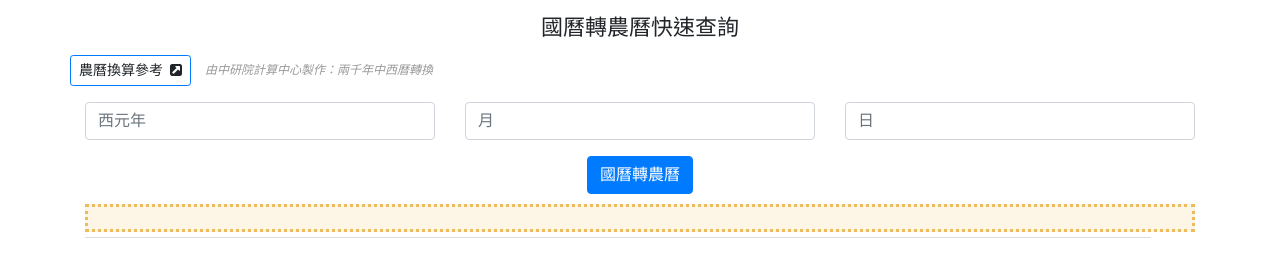
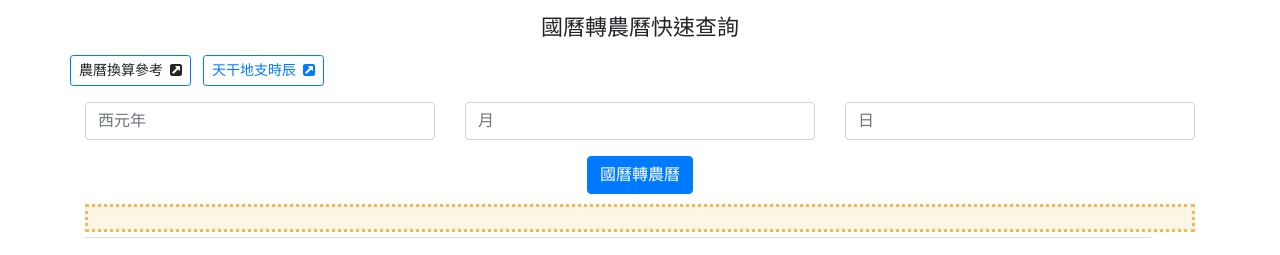
Before and after one commit to john8895/chinese-western-years-map, a plain HTML site: page index.html in a window 1280 px wide. Shown: the top 255 px of the page. Drawn offline with nearby package versions, Linux system fonts and the light colour scheme; some packages are replaced by stand-ins of ours; a script that the page names is missing.

Commit message:
Update index.html

```diff
--- a/index.html
+++ b/index.html
@@ -15,11 +15,13 @@
             <button onclick="topFunction()" id="gotopBtn" title="Go to top">Top</button>
             <h1>國曆轉農曆快速查詢</h1>
             <div class="form-group gotoLunar">
-                <a class="btn btn-sm btn-outline-primary" id="openLunar"
+                <a class="btn btn-sm btn-outline-primary mr-2" id="openLunar"
                    onclick="window.open('https://sinocal.sinica.edu.tw/','_blank')">
                     農曆換算參考&nbsp;&nbsp;<i class="fa fa-external-link-square" aria-hidden="true"></i>
                 </a>
-                <em> 由中研院計算中心製作：兩千年中西曆轉換</em>
+                <a class="btn btn-sm btn-outline-primary" id="openLunar" href="12time.png" target="_blank">
+                    天干地支時辰&nbsp;&nbsp;<i class="fa fa-external-link-square" aria-hidden="true"></i>
+                </a>
             </div>
             </div>
 
```
